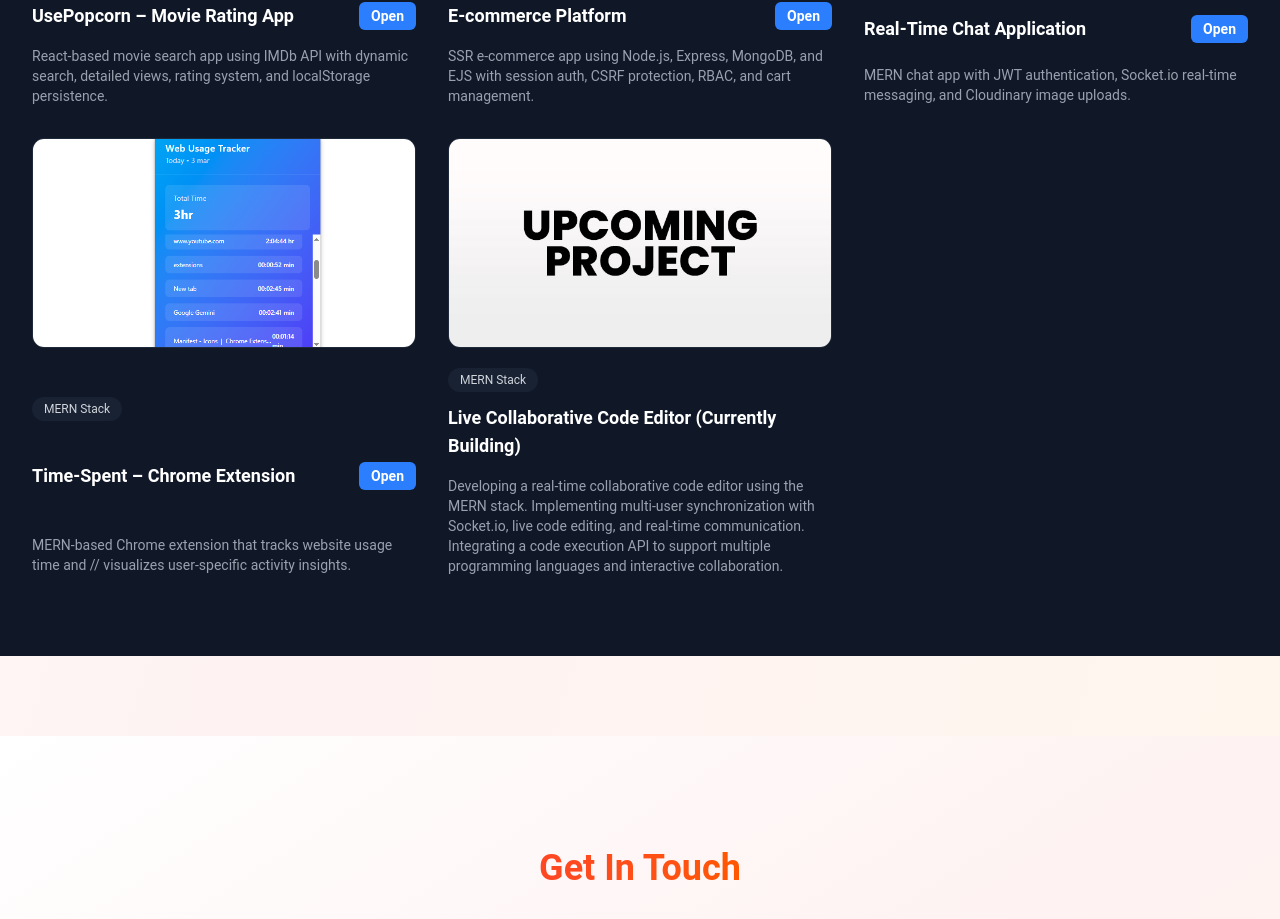
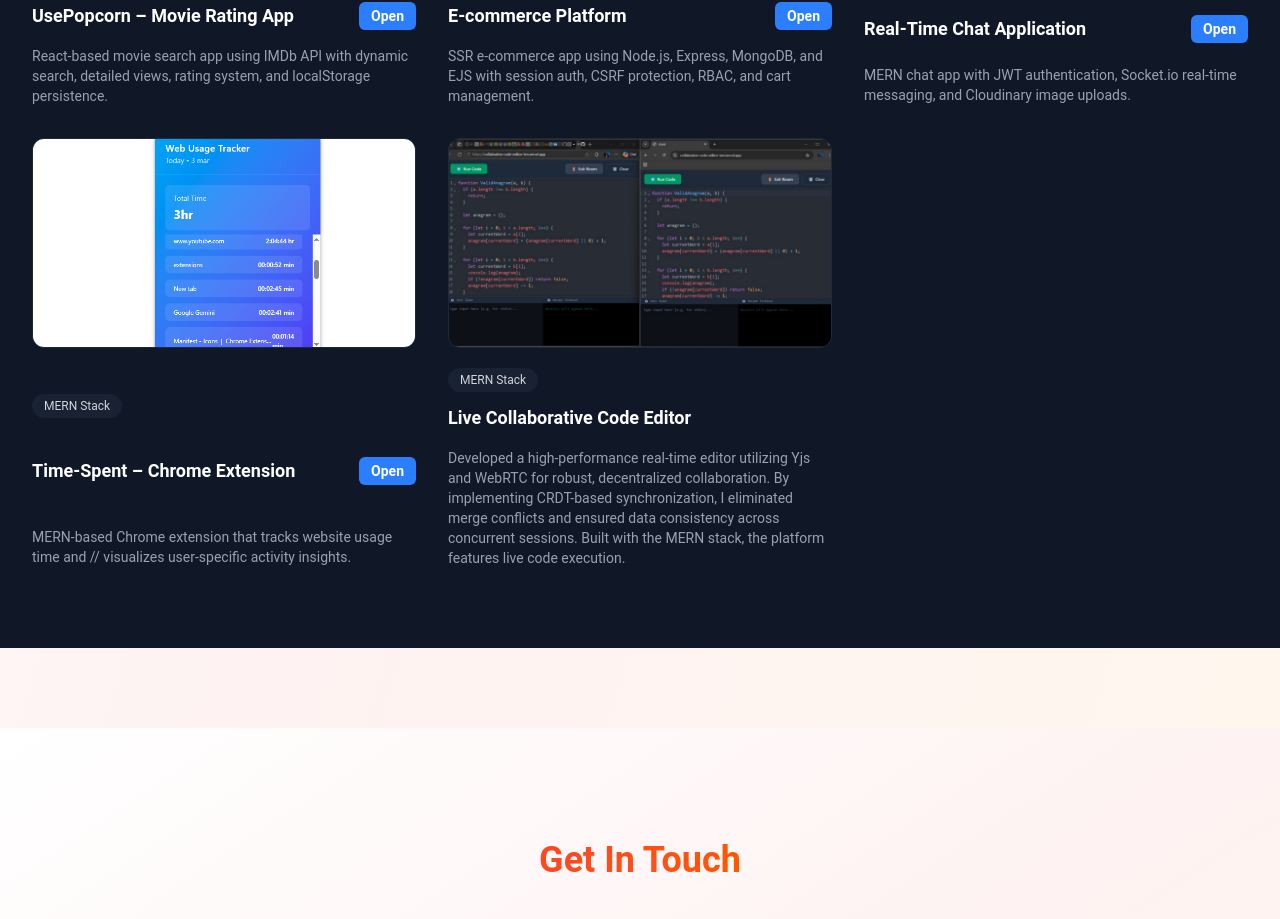
Before and after one commit to Skhari/my-portfolio, a React (Vite) app: page / in a window 1280 px wide. Shown: the part 2829-3748 px from the top of the page. Built offline with nearby package versions, Linux system fonts and the light colour scheme; the HTML template or start-up script is replaced by a standard one.

Commit message:
add collabrative code editor

```diff
--- a/src/components/sections/Projects.jsx
+++ b/src/components/sections/Projects.jsx
@@ -167,7 +167,7 @@ export const Projects = () => {
             <article className="flex max-w-xl flex-col justify-between">
               <div className="overflow-hidden rounded-xl border border-gray-800">
                 <img
-                  src="/upcoming.jpg"
+                  src="/collabrative-code-editor.jpeg"
                   alt="Movie App Screenshot"
                   className="w-full h-52 object-cover hover:scale-105 transition duration-300"
                 />
@@ -177,15 +177,15 @@ export const Projects = () => {
               </span>
 
               <h3 className="mt-3 text-lg font-semibold text-white">
-                Live Collaborative Code Editor (Currently Building)
+                Live Collaborative Code Editor
               </h3>
 
               <p className="mt-4 text-sm text-gray-400">
-                Developing a real-time collaborative code editor using the MERN
-                stack. Implementing multi-user synchronization with Socket.io,
-                live code editing, and real-time communication. Integrating a
-                code execution API to support multiple programming languages and
-                interactive collaboration.
+                Developed a high-performance real-time editor utilizing Yjs and
+                WebRTC for robust, decentralized collaboration. By implementing
+                CRDT-based synchronization, I eliminated merge conflicts and
+                ensured data consistency across concurrent sessions. Built with
+                the MERN stack, the platform features live code execution.
               </p>
             </article>
           </div>
```
Also changed, not shown: public/collabrative-code-editor.jpeg (added).
